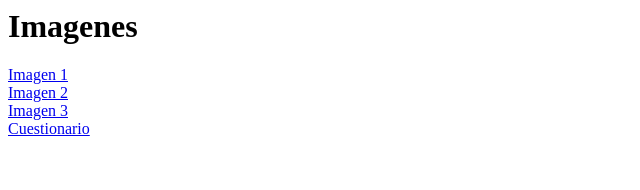
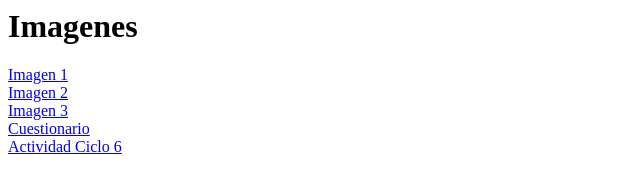
Before and after one commit to GXNZ4/GXNZ4.github.io, a plain HTML site: page index.html in a window 1280 px wide. Shown: the whole page, without its empty margins (0-640 px from the left). Drawn offline with Linux system fonts and the light colour scheme.

Commit message:
Update index.html

```diff
--- a/index.html
+++ b/index.html
@@ -13,6 +13,7 @@ Ejercicio Ciclo 4
 <a href="Ejercicio2.html">Imagen 2</a><br>
 <a href="Ejercicio3.html">Imagen 3</a><br>
 <a href="cuestionario.html">Cuestionario</a><br>
+<a href="actividadciclo6.html">Actividad Ciclo 6</a><br>
 </body>
 
 </html>
```
